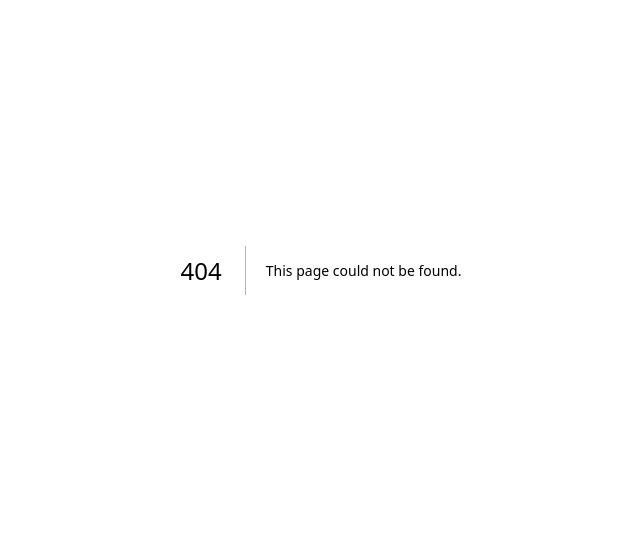
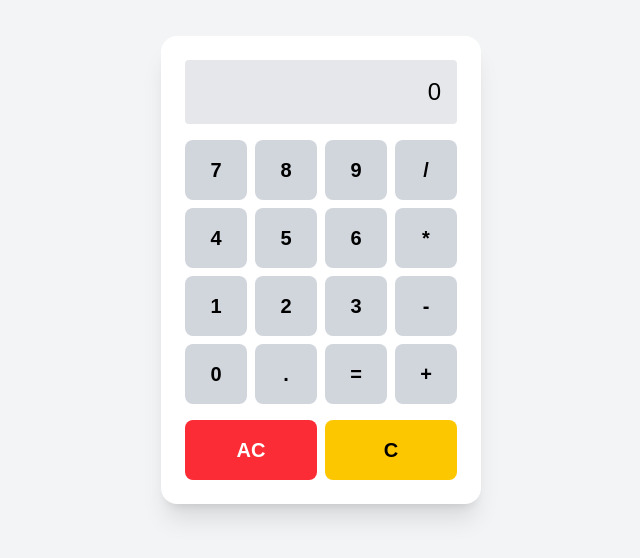
Before and after one commit to umarnaxir/Practice-react, a Next.js app: page /calculator in a window 1280 px wide. Before the commit this address had no page. Shown: the part 130-688 px from the top of the page, without its empty margins (319-959 px from the left). Built offline with nearby package versions, Linux system fonts and the light colour scheme.

Commit message:
Calculator added

```diff
--- /dev/null
+++ b/app/calculator/components/CalculatorApp.jsx
@@ -0,0 +1,74 @@
+"use client";
+import { useState } from "react";
+
+export default function Calculator() {
+  const [input, setInput] = useState("");
+
+  // Handle button click
+  const handleClick = (value) => {
+    setInput((prev) => prev + value);
+  };
+
+  // Clear last character
+  const handleBackspace = () => {
+    setInput((prev) => prev.slice(0, -1));
+  };
+
+  // Clear all
+  const handleClear = () => {
+    setInput("");
+  };
+
+  // Calculate result
+  const handleCalculate = () => {
+    try {
+      setInput(eval(input).toString());
+    } catch {
+      setInput("Error");
+    }
+  };
+
+  return (
+    <div className="flex justify-center items-center h-screen bg-gray-100">
+      <div className="bg-white p-6 rounded-2xl shadow-xl w-80">
+        {/* Display */}
+        <div className="mb-4 p-4 bg-gray-200 rounded text-right text-2xl text-black">
+          {input || "0"}
+        </div>
+
+        {/* Buttons */}
+        <div className="grid grid-cols-4 gap-2">
+          {["7", "8", "9", "/", "4", "5", "6", "*", "1", "2", "3", "-", "0", ".", "=", "+"].map(
+            (btn) => (
+              <button
+                key={btn}
+                onClick={() =>
+                  btn === "=" ? handleCalculate() : handleClick(btn)
+                }
+                className="bg-gray-300 p-4 rounded-lg hover:bg-gray-400 text-xl font-bold text-black"
+              >
+                {btn}
+              </button>
+            )
+          )}
+        </div>
+
+        {/* Extra Buttons */}
+        <div className="grid grid-cols-2 gap-2 mt-4">
+          <button
+            onClick={handleClear}
+            className="bg-red-500 p-4 rounded-lg hover:bg-red-600 text-xl font-bold text-white"
+          >
+            AC
+          </button>
+          <button
+            onClick={handleBackspace}
+            className="bg-yellow-400 p-4 rounded-lg hover:bg-yellow-500 text-xl font-bold text-black"
+          >
+            C
+          </button>
+        </div>
+      </div>
+    </div>
+  );
+}
--- /dev/null
+++ b/app/calculator/page.jsx
@@ -0,0 +1,10 @@
+import React from "react";
+import CalculatorApp from "./components/CalculatorApp";
+function Home(){
+    return(
+        <div>
+            <CalculatorApp/>
+        </div>
+    );
+}
+export default Home;
```
